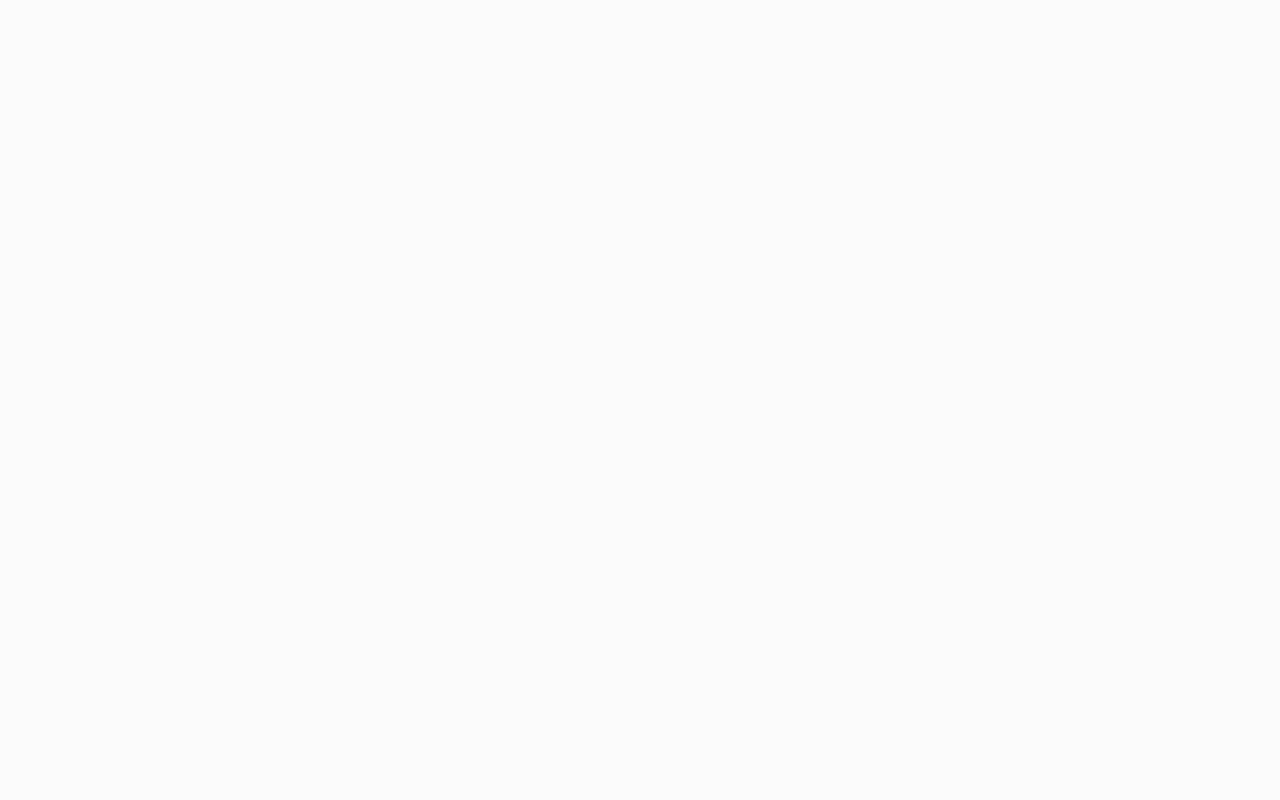
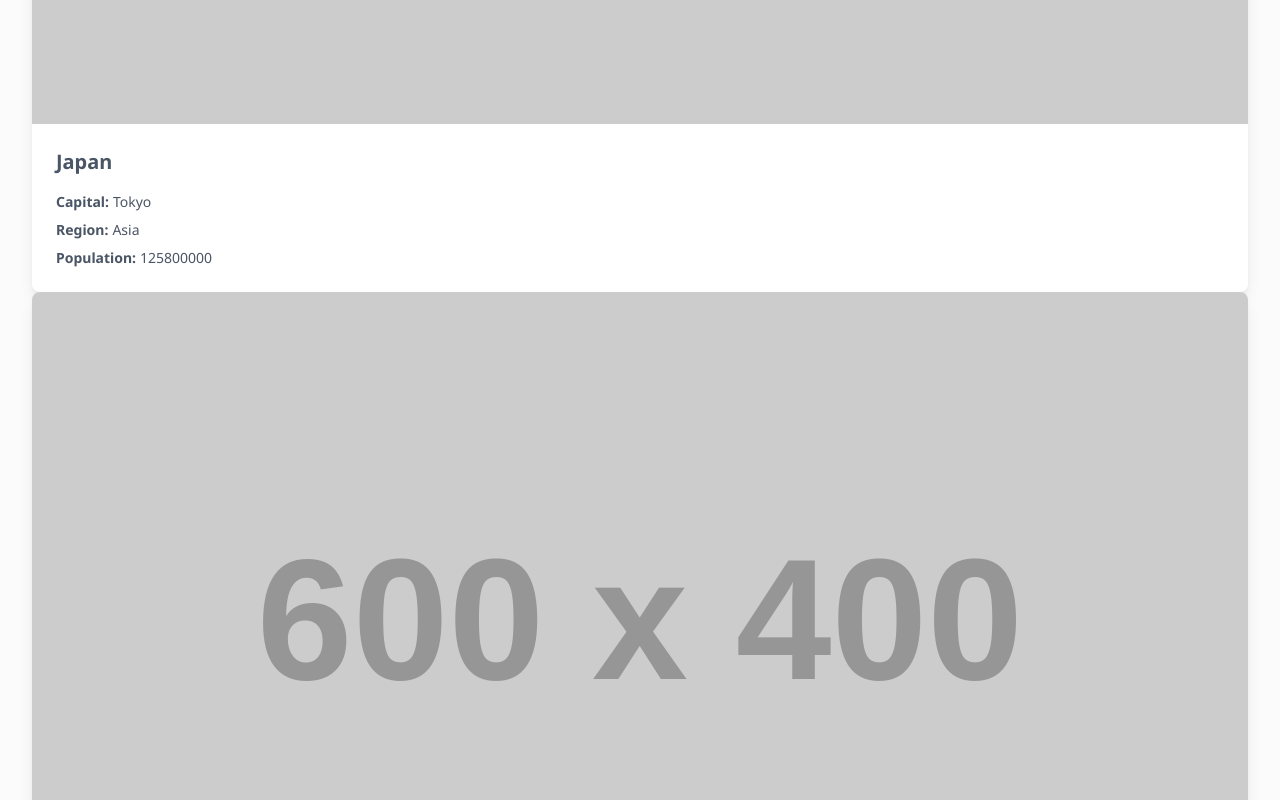
Before and after one commit to ViniciusEduardoDias/fun-with-flags, a Next.js app: page / in a window 1280 px wide. Shown: the part 1560-2360 px from the top of the page. Before the commit the page ends 800 px from the top, so only its background shows below. Built offline with nearby package versions, Linux system fonts and the light colour scheme.

Commit message:
Create cards

```diff
--- /dev/null
+++ b/app/components/Card.tsx
@@ -0,0 +1,44 @@
+import Image from "next/image";
+
+type CardProps = {
+    id: number,
+    country: string,
+    capital: string,
+    region: string,
+    population: number
+}
+
+const Card = ( {id, country, capital, region, population}: CardProps ) => {
+    return (
+        <div id={id.toString()} className="h-full overflow-hidden bg-white rounded-lg shadow-lg">
+            <div className="aspect-video w-full">
+            <Image
+            src="https://placehold.co/600x400"
+            width={600}
+            height={400}
+            className="w-full h-full object-cover"
+            alt="Placeholder image"
+            />
+            </div>
+            <div className="p-6 text-sm text-gray-600">
+                <h2 className="text-xl font-semibold mb-4">{country}</h2>
+                <div className="space-y-2">
+                    <div className="flex items-center gap-1">
+                        <span className="font-semibold">Capital:</span>
+                        <span>{capital}</span>
+                    </div>
+                    <div className="flex items-center gap-1">
+                        <span className="font font-semibold">Region:</span>
+                        <span>{region}</span>
+                    </div>
+                    <div className="flex items-center gap-1">
+                        <span className="font-semibold">Population:</span>
+                        <span>{population}</span>
+                    </div>
+                </div>
+            </div>
+        </div>
+    )
+}
+
+export default Card;
--- a/app/components/index.ts
+++ b/app/components/index.ts
@@ -1,2 +1,3 @@
 export { default as Footer } from "./Footer";
 export { default as Header } from "./Header";
+export { default as Card } from "./Card"
--- a/app/page.tsx
+++ b/app/page.tsx
@@ -1,11 +1,78 @@
-import { Footer, Header } from "./components"
+import { Footer, Header, Card } from "./components"
+
+const countries = [
+  {
+    id: 1,
+    country: "Brazil",
+    capital: "Brasília",
+    region: "South America",
+    population: 214000000
+  },
+  {
+    id: 2,
+    country: "Japan",
+    capital: "Tokyo",
+    region: "Asia",
+    population: 125800000
+  },
+  {
+    id: 3,
+    country: "United States",
+    capital: "Washington, D.C.",
+    region: "North America",
+    population: 331000000
+  },
+  {
+    id: 4,
+    country: "Germany",
+    capital: "Berlin",
+    region: "Europe",
+    population: 83200000
+  },
+  {
+    id: 5,
+    country: "India",
+    capital: "New Delhi",
+    region: "Asia",
+    population: 1408000000
+  },
+  {
+    id: 6,
+    country: "France",
+    capital: "Paris",
+    region: "Europe",
+    population: 67000000
+  },
+  {
+    id: 7,
+    country: "Australia",
+    capital: "Canberra",
+    region: "Oceania",
+    population: 26000000
+  }
+];
+
+console.log(countries);
+
 
 export default function Home() {
   return (
     <>
       <Header></Header>
-      <main className="flex-1">Esta é minha main</main>
+      <main className="flex-1">
+        {countries.map((country) => (
+          <Card
+            key={country.id}
+            id={country.id}
+            country={country.country}
+            capital={country.capital}
+            region={country.region}
+            population={country.population}
+          />
+        ))}
+      </main>
+
       <Footer></Footer>
     </>
-  );
+  )
 }
```
